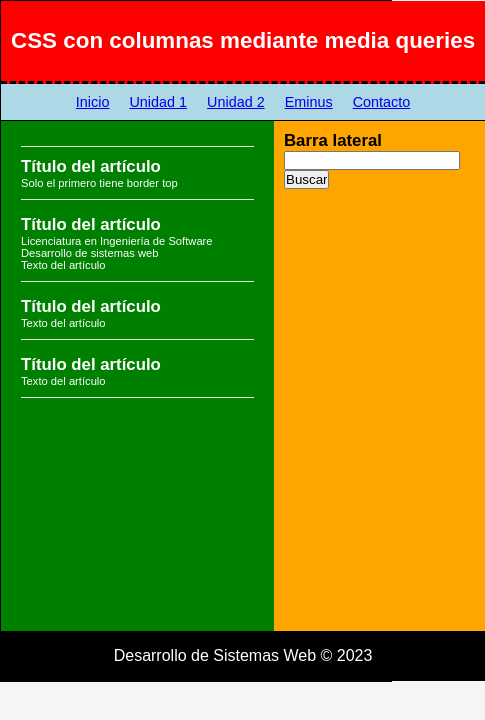
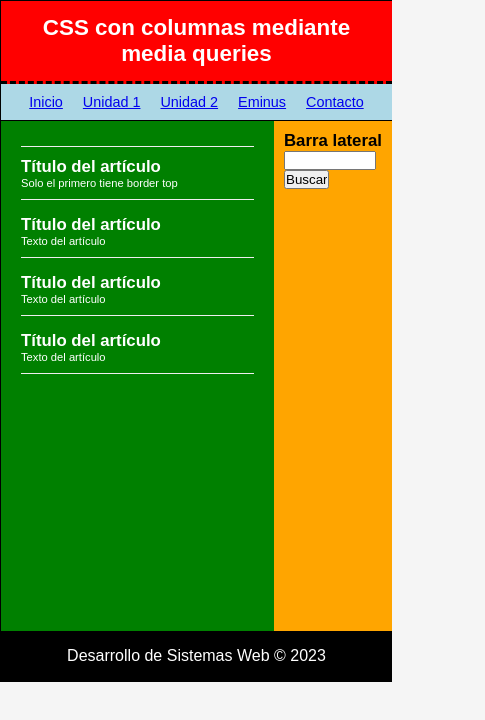
Before and after one commit to Zhircon/CSSGrid, a plain HTML site: page index.html in a window 390 px wide. Shown: the whole page, 485 px wide, since content can reach past the window. Drawn offline with Linux system fonts and the light colour scheme.

Commit message:
version revisada

```diff
--- a/index.html
+++ b/index.html
@@ -41,10 +41,6 @@
             </div>
             <div class="article">
                 <h2>Título del artículo</h2>
-
-                Licenciatura en Ingeniería de Software
-                Desarrollo de sistemas web
-
                 <p>Texto del artículo</p>
             </div>
             <div class="article">
--- a/styles/index.css
+++ b/styles/index.css
@@ -17,11 +17,12 @@ body {
 }
 
 .header {
+    display: grid;
+    place-content: center;
     grid-column: 1 / span 2;
     background-color: red;
     height: 80px;
     text-align: center;
-    line-height: 80px;
     color: white;
     padding: 0 10px;
     border-bottom: 3px dashed black;
@@ -98,7 +99,7 @@ body {
 
 @media (max-width: 768px) {
     #container {
-               width: 100%;
+        width: 100%;
     }
 }
 
@@ -106,14 +107,6 @@ body {
 @media (max-width: 576px) {
     .header {
         font-size: 70%;
-    }
-
-    .header h1 {
-        max-width: 500px;
-        margin: auto;
-        white-space: nowrap;
-        overflow: hidden;
-        text-overflow: ellipsis;
     }
 
     .nav {
```
